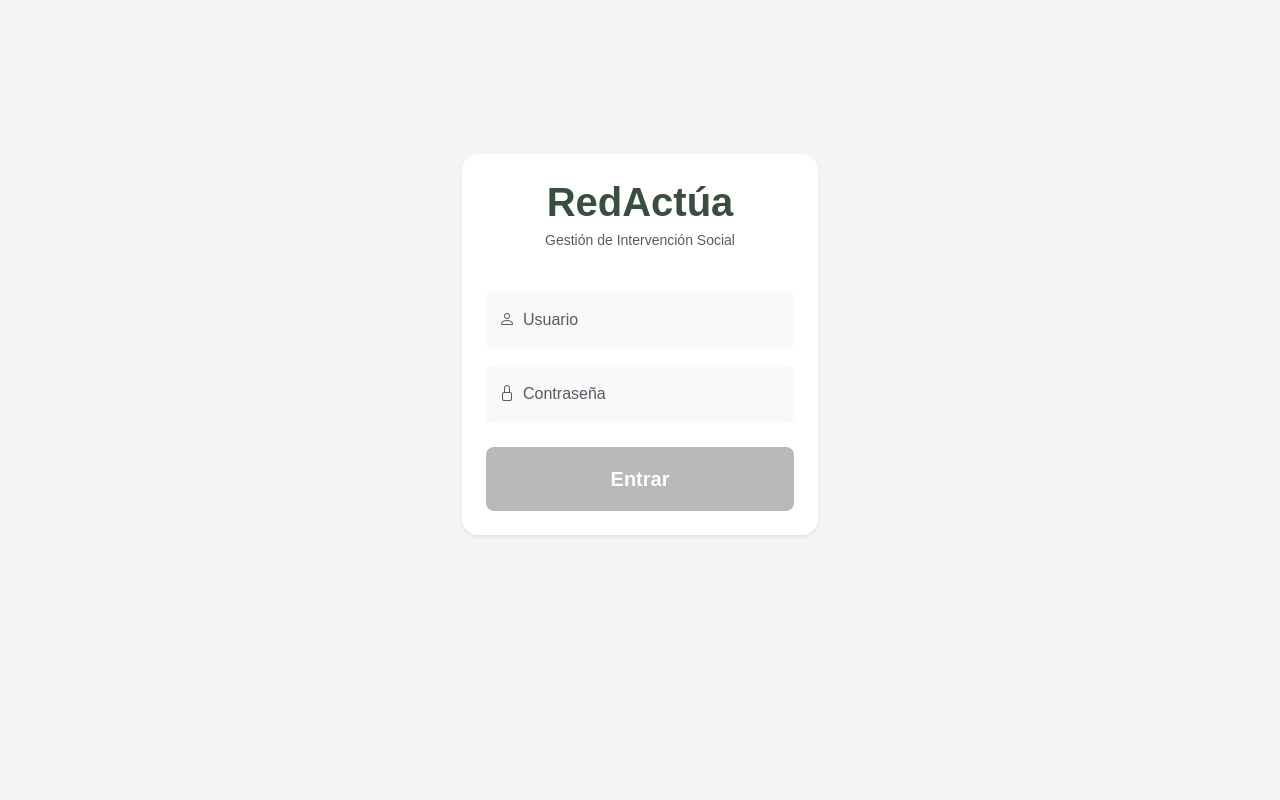
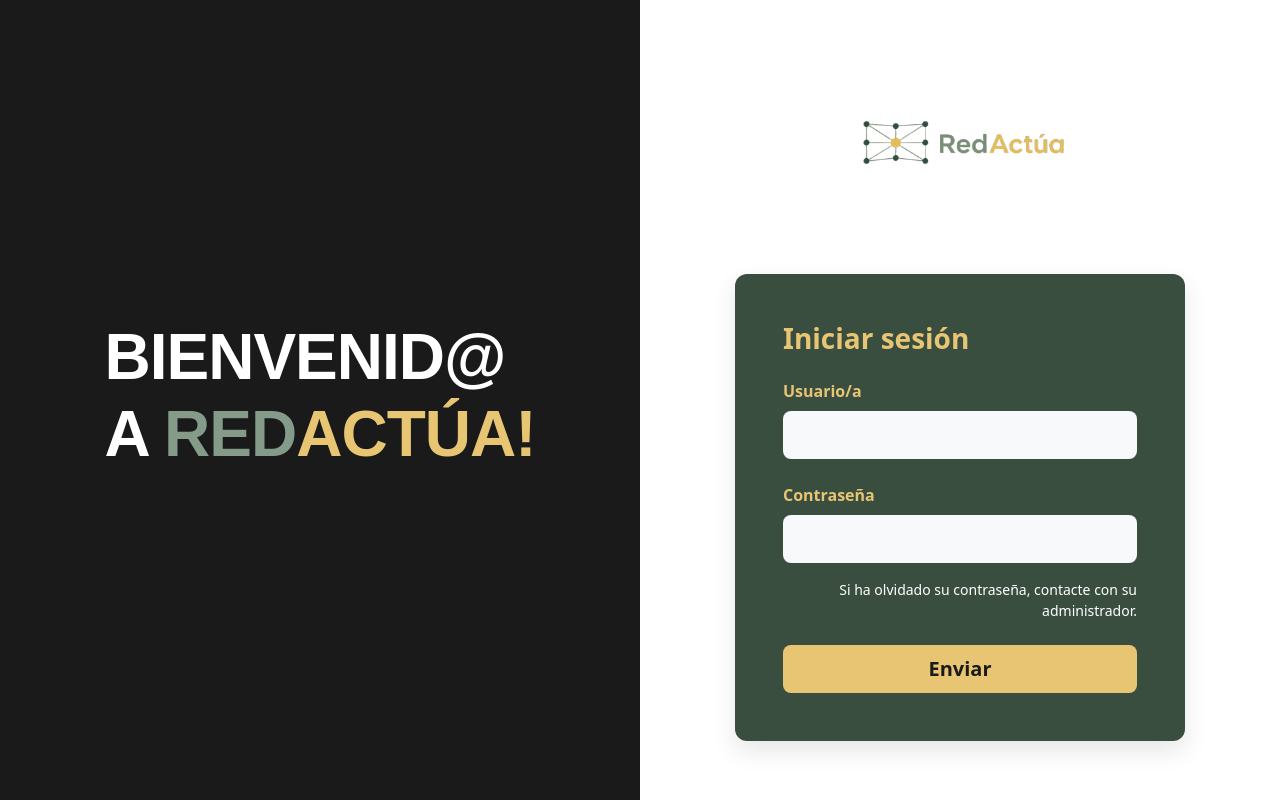
Before and after one commit to GuadalupeGFigueroa/redactua, a Django app: page /accounts/login/ in a window 1280 px wide. Run offline with Django 5.2, Linux system fonts and the light colour scheme.

Commit message:
style: Aplicación del logo y estética coorporativa a la página de login.

```diff
--- a/templates/registration/login.html
+++ b/templates/registration/login.html
@@ -1,43 +1,95 @@
-{% extends 'base.html' %}
 {% load static %}
+<!DOCTYPE html>
+<html lang="es">
+<head>
+    <meta charset="UTF-8">
+    <meta name="viewport" content="width=device-width, initial-scale=1.0">
+    <title>Iniciar Sesión - RedActúa</title>
+    <link href="https://cdn.jsdelivr.net/npm/bootstrap@5.3.0/dist/css/bootstrap.min.css" rel="stylesheet">
+    <style>
+        /* Ajuste para que ocupe el 100% de la altura de la pantalla */
+        .login-wrapper {
+            min-height: 100vh;
+        }
+        /* Color oscuro del lado izquierdo del mockup */
+        .bg-left-panel {
+            background-color: #1A1A1A;
+        }
+        /* Tarjeta de login con tu Verde Principal */
+        .login-card {
+            background-color: #3A4E40;
+            border-radius: 12px;
+            box-shadow: 0 10px 25px rgba(0,0,0,0.1);
+        }
+        /* Inputs redondeados y sin borde según mockup */
+        .custom-input {
+            border: none;
+            border-radius: 8px;
+            padding: 12px;
+            background-color: #F8F9FA;
+        }
+        /* Botón Mostaza */
+        .btn-mustard {
+            background-color: #E7C573;
+            color: #1A1A1A;
+            border-radius: 8px;
+        }
+        .btn-mustard:hover {
+            background-color: #D4B260;
+            color: #1A1A1A;
+        }
+    </style>
+</head>
+<body>
 
-{% block content %}
-<div class="row justify-content-center align-items-center" style="min-height: 80vh;">
-    <div class="col-12 col-md-6 col-lg-4">
+    <div class="container-fluid p-0 m-0">
+        <div class="row g-0 login-wrapper">
 
-        <div class="card shadow-sm border-0 rounded-4 p-4 text-center bg-white">
-
-            <div class="mb-4">
-                <h1 class="text-redactua-primary fw-bold mb-1">RedActúa</h1>
-                <p class="text-muted small">Gestión de Intervención Social</p>
+            <div class="col-md-6 bg-left-panel d-flex align-items-center justify-content-center p-5 text-center text-md-start">
+                <div>
+                    <h1 class="text-white display-3 fw-bold" style="font-family: Arial, sans-serif; letter-spacing: -1px;">
+                        BIENVENID@<br>
+                        A <span style="color: #839B88;">RED</span><span style="color: #E7C573;">ACTÚA!</span>
+                    </h1>
+                </div>
             </div>
 
-            <form method="POST" action="">
-                {% csrf_token %}
+            <div class="col-md-6 bg-white d-flex flex-column align-items-center justify-content-center p-5">
 
-                {% if form.errors %}
-                    <div class="alert alert-danger py-2 small text-center rounded-3 mb-3">
-                        <i class="bi bi-exclamation-triangle-fill me-2"></i>Usuario o contraseña incorrectos.
-                    </div>
-                {% endif %}
+                <img src="{% static 'img/logo_redactua.png' %}" alt="Logo RedActúa" class="img-fluid mb-5" style="max-width: 250px;">
 
-                <div class="form-floating mb-3 text-start">
-                    <input type="text" class="form-control bg-light border-0" id="username" name="username" placeholder="Usuario" required>
-                    <label for="username" class="text-muted"><i class="bi bi-person me-2"></i>Usuario</label>
+                <div class="login-card p-4 p-md-5 w-100" style="max-width: 450px;">
+                    <h3 class="fw-bold mb-4" style="color: #E7C573;">Iniciar sesión</h3>
+
+                    <form method="POST">
+                        {% csrf_token %}
+
+                        <div class="mb-4">
+                            <label class="fw-semibold mb-2" style="color: #E7C573;">Usuario/a</label>
+                            <input type="text" name="username" class="form-control custom-input" required>
+                        </div>
+
+                        <div class="mb-3">
+                            <label class="fw-semibold mb-2" style="color: #E7C573;">Contraseña</label>
+                            <input type="password" name="password" class="form-control custom-input" required>
+                        </div>
+                        <div class="text-end mb-4">
+                            <p class="text-white text-decoration-none small">Si ha olvidado su contraseña, contacte con su administrador.</p>
+                        </div>
+
+                        {% if form.errors %}
+                            <p class="text-white small mb-3"><i class="bi bi-exclamation-circle me-1"></i> Usuario o contraseña incorrectos.</p>
+                        {% endif %}
+
+                        <button type="submit" class="btn btn-mustard w-100 py-2 fw-bold fs-5">Enviar</button>
+
+                    </form>
                 </div>
 
-                <div class="form-floating mb-4 text-start">
-                    <input type="password" class="form-control bg-light border-0" id="password" name="password" placeholder="Contraseña" required>
-                    <label for="password" class="text-muted"><i class="bi bi-lock me-2"></i>Contraseña</label>
-                </div>
-
-                <button type="submit" class="btn btn-asiste w-100 py-3 rounded-3 fw-bold fs-5">
-                    Entrar
-                </button>
-            </form>
+            </div>
 
         </div>
+    </div>
 
-    </div>
-</div>
-{% endblock %}
+</body>
+</html>
```
Also changed, not shown: static/img/logo_redactua.PNG (added).
